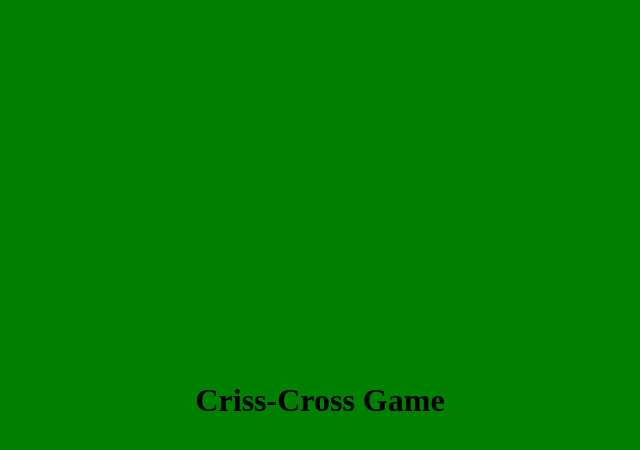
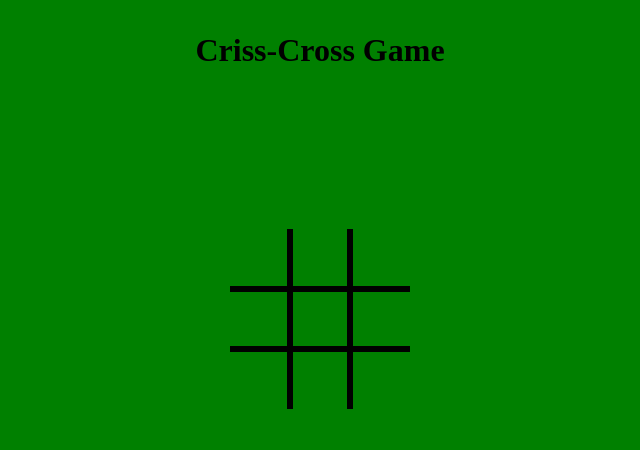
Before and after one commit to vasily-mishanin/criss-cross, a React (Vite) app: page / in a window 1280 px wide. Shown: the top 450 px of the page, without its empty margins (320-960 px from the left). Built offline with nearby package versions, Linux system fonts and the light colour scheme.

Commit message:
feat: basic layout and click handler

```diff
--- a/src/App.css
+++ b/src/App.css
@@ -1,8 +1,9 @@
 .app {
   height: 100%;
+  padding: 2rem;
   display: flex;
   flex-direction: column;
-  justify-content: center;
+  justify-content: flex-start;
   align-items: center;
   background-color: green;
 }
--- a/src/App.tsx
+++ b/src/App.tsx
@@ -1,23 +1,59 @@
 import { Component, ReactNode } from 'react';
 import './App.css';
+import { Grid } from './components/Grid/Grid';
 
 interface MyProps {}
 
-interface MyState {}
+interface MyState {
+  // current cells
+  currentCells: { id: number; zero: boolean; cross: boolean }[];
+  // win cells
+}
 
 class App extends Component<MyProps, MyState> {
   constructor(props: MyProps) {
     super(props);
+    this.state = {
+      currentCells: Array.from(Array(9).keys()).map((n) => ({
+        id: n,
+        zero: false,
+        cross: false,
+      })),
+    };
   }
 
-  state: MyState = {
-    count: 0,
-  };
+  // state: MyState = {
+  //   currentCells: Array.from(Array(9).keys()).map((n) => ({
+  //     id: n,
+  //     zero: false,
+  //     cross: false,
+  //   })),
+  // };
+
+  handleCellClick(id: number) {
+    this.setState((prev) => {
+      const clickedCellIndex = prev.currentCells.findIndex(
+        (cell) => cell.id === id
+      );
+
+      let updatedCells = [...prev.currentCells];
+      updatedCells[clickedCellIndex] = {
+        ...updatedCells[clickedCellIndex],
+        cross: true,
+      };
+      const newState = { ...prev, currentCells: updatedCells };
+      return newState;
+    });
+  }
 
   render(): ReactNode {
     return (
       <div className='app'>
         <h1> Criss-Cross Game</h1>
+        <Grid
+          handleClick={this.handleCellClick.bind(this)}
+          currentCells={this.state.currentCells}
+        />
       </div>
     );
   }
--- /dev/null
+++ b/src/components/Cell/Cell.css
@@ -0,0 +1,11 @@
+.cell {
+  width: 60px;
+  height: 60px;
+  border-style: solid;
+  border-color: black;
+  border-width: 0;
+}
+
+.cell:hover {
+  cursor: pointer;
+}
--- /dev/null
+++ b/src/components/Cell/Cell.tsx
@@ -0,0 +1,44 @@
+import { Cross } from '../Cross/Cross';
+import { Zero } from '../Zero/Zero';
+import './Cell.css';
+
+type CellProps = {
+  id: number;
+  top: boolean;
+  right: boolean;
+  bottom: boolean;
+  left: boolean;
+  handleClick: (id: number) => void;
+  cross?: boolean;
+  zero?: boolean;
+};
+
+export function Cell({
+  top,
+  right,
+  bottom,
+  left,
+  id,
+  cross,
+  zero,
+  handleClick,
+}: CellProps) {
+  const borderWidth = '3px';
+
+  const cellBordersStyle = {
+    borderTopWidth: top ? borderWidth : '',
+    borderRightWidth: right ? borderWidth : '',
+    borderBottomWidth: bottom ? borderWidth : '',
+    borderLeftWidth: left ? borderWidth : '',
+  };
+
+  return (
+    <div
+      className='cell'
+      style={cellBordersStyle}
+      onClick={() => handleClick(id)}
+    >
+      {zero && <Zero />} {cross && <Cross />}
+    </div>
+  );
+}
--- /dev/null
+++ b/src/components/Cross/Cross.css
@@ -0,0 +1,37 @@
+svg path {
+  fill: none;
+  stroke: #000;
+  stroke-linecap: round;
+  stroke-linejoin: round;
+  transition: 0.2s;
+}
+
+.svg-1:hover path {
+  d: path('M8,2 L2,8');
+}
+
+.svg-1-1 {
+  animation: cross-1 0.3s forwards;
+}
+.svg-1-2 {
+  animation: cross-2 0.3s forwards;
+  animation-delay: 0.4s;
+}
+
+@keyframes cross-1 {
+  from {
+    d: path('M2,2 L2,2');
+  }
+  to {
+    d: path('M2,2 L8,8');
+  }
+}
+
+@keyframes cross-2 {
+  from {
+    d: path('M8,2 L8,2');
+  }
+  to {
+    d: path('M8,2 L2,8');
+  }
+}
--- /dev/null
+++ b/src/components/Cross/Cross.tsx
@@ -0,0 +1,10 @@
+import './Cross.css';
+
+export function Cross() {
+  return (
+    <svg viewBox='0 0 10 10' width='60px' height='60px' className='svg-1'>
+      <path d='M2,2 L2,2' className='svg-1-1' />
+      <path d='M8,8 L8,8' className='svg-1-2' />
+    </svg>
+  );
+}
--- /dev/null
+++ b/src/components/Grid/Grid.css
@@ -0,0 +1,10 @@
+.grid {
+  width: 180px;
+  height: 180px;
+  display: flex;
+  flex-wrap: wrap;
+}
+
+h1 {
+  margin-bottom: 10rem;
+}
--- /dev/null
+++ b/src/components/Grid/Grid.tsx
@@ -0,0 +1,106 @@
+import { Cell } from '../Cell/Cell';
+import './Grid.css';
+
+type GridProps = {
+  handleClick: (id: number) => void;
+  currentCells: { id: number; zero: boolean; cross: boolean }[];
+};
+
+export function Grid({ handleClick, currentCells }: GridProps) {
+  return (
+    <section className='grid'>
+      <Cell
+        id={0}
+        top={false}
+        right
+        bottom
+        left={false}
+        handleClick={handleClick}
+        zero={currentCells[0].zero}
+        cross={currentCells[0].cross}
+      />
+      <Cell
+        id={1}
+        top={false}
+        right
+        bottom
+        left
+        handleClick={handleClick}
+        zero={currentCells[1].zero}
+        cross={currentCells[1].cross}
+      />
+      <Cell
+        id={2}
+        top={false}
+        right={false}
+        bottom
+        left
+        handleClick={handleClick}
+        zero={currentCells[2].zero}
+        cross={currentCells[2].cross}
+      />
+      {/* /second row/ */}
+      <Cell
+        id={3}
+        top
+        right
+        bottom
+        left={false}
+        handleClick={handleClick}
+        zero={currentCells[3].zero}
+        cross={currentCells[3].cross}
+      />
+      <Cell
+        id={4}
+        top
+        right
+        bottom
+        left
+        handleClick={handleClick}
+        zero={currentCells[4].zero}
+        cross={currentCells[4].cross}
+      />
+      <Cell
+        id={5}
+        top
+        right={false}
+        bottom
+        left
+        handleClick={handleClick}
+        zero={currentCells[5].zero}
+        cross={currentCells[5].cross}
+      />
+      {/* /third row/ */}
+      <Cell
+        id={6}
+        top
+        right
+        bottom={false}
+        left={false}
+        handleClick={handleClick}
+        zero={currentCells[6].zero}
+        cross={currentCells[6].cross}
+      />
+      <Cell
+        id={7}
+        top
+        right
+        bottom={false}
+        left
+        handleClick={handleClick}
+        zero={currentCells[7].zero}
+        cross={currentCells[7].cross}
+      />
+      <Cell
+        id={8}
+        top
+        right={false}
+        bottom={false}
+        left
+        handleClick={handleClick}
+        zero={currentCells[8].zero}
+        cross={currentCells[8].cross}
+      />
+    </section>
+  );
+}
--- /dev/null
+++ b/src/components/Zero/Zero.css
@@ -0,0 +1,20 @@
+.zero ellipse {
+  fill: transparent;
+  stroke: darkblue;
+  stroke-width: 5px;
+  stroke-dasharray: 142;
+  stroke-dashoffset: 142;
+  animation: clock-animation 0.5s ease-in;
+  animation-fill-mode: forwards;
+  transform: rotate(20deg);
+  transform-origin: center;
+}
+
+@keyframes clock-animation {
+  0% {
+    stroke-dashoffset: 142;
+  }
+  100% {
+    stroke-dashoffset: 0;
+  }
+}
--- /dev/null
+++ b/src/components/Zero/Zero.tsx
@@ -0,0 +1,9 @@
+import './Zero.css';
+
+export function Zero() {
+  return (
+    <svg className='zero' width={60} height={60}>
+      <ellipse cx='30' cy='30' rx='20' ry='25' />
+    </svg>
+  );
+}
```
